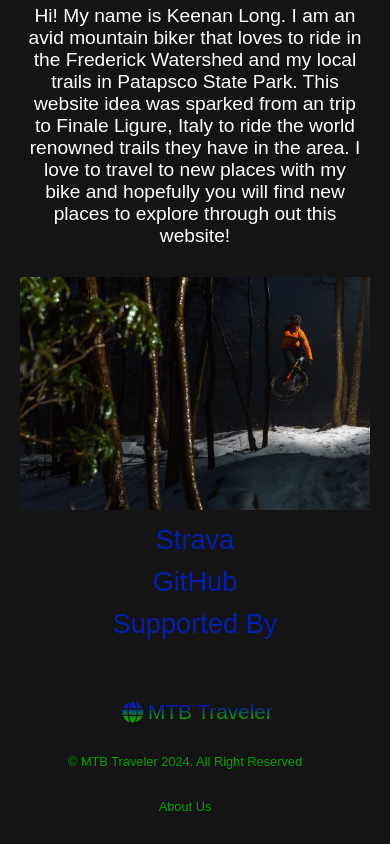
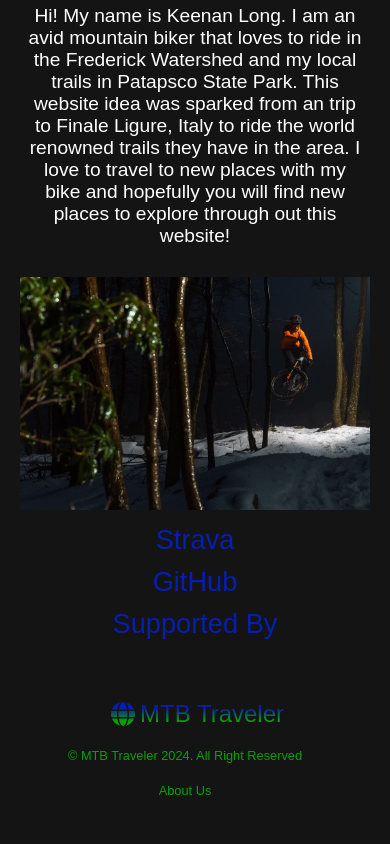
Before and after one commit to keenanlong9/MTB-Traveler, a React (Create React App) app: page /about in a window 390 px wide. Shown: the part 391-1235 px from the top of the page. Built offline with nearby package versions, Linux system fonts and the light colour scheme; no server answers.

Commit message:
Final mobile rendering tweaks

```diff
--- a/src/components/Footer/Footer.css
+++ b/src/components/Footer/Footer.css
@@ -7,21 +7,17 @@
 .footer_container {
     display: flex;
     justify-content: space-between;
-    padding: 30px 110px;
+    align-items: center;
+    padding: 40px 110px;
 }
 
 .footer_container p {
-    padding-top: 30px;
     color: rgb(8, 161, 0);
 }
 
 .footer a {
     text-decoration: none;
     color: rgb(8, 161, 0);
-}
-
-.footer :link#about_us {
-    padding-top: 30px;
 }
 
 @media screen and (max-width: 960px) {
@@ -38,23 +34,16 @@
 @media screen and (max-width: 800px) {
     .footer_container {
         display: grid;
+        row-gap: 20px;
         justify-content: center;
         font-size: 1rem;
         margin-top: 50px;
     }
-
-    .footer_container #navbar_logo {
-        font-size: 1.5rem;
-    }
 }
 
-@media screen and (max-width: 612px) {
+@media screen and (max-width: 565px) {
     .footer_container {
         font-size: 0.8rem;
         padding: 0px 0px 30px;
     }
-
-    .footer_container #navbar_logo {
-        font-size: 1.3rem;
-    }
 }
--- a/src/components/Footer/Footer.js
+++ b/src/components/Footer/Footer.js
@@ -7,10 +7,10 @@ export default function Footer () {
       <div className="footer_container">
         <Link to="/home" id="navbar_logo">
           <i className="fas fa-globe"></i>
-          <span style={{ paddingLeft: "5px" }}>MTB Traveler</span>
+          <span style={{ paddingLeft: "5px", paddingTop: "0px"}}>MTB Traveler</span>
         </Link>
         <p>&copy; MTB Traveler 2024. All Right Reserved</p>
-        <Link to="/about" id="about_us">About Us</Link>
+        <Link to="/about" id="about_us"><p>About Us</p></Link>
       </div>
     </div>
     )
--- a/src/components/NavBar/NavBar.css
+++ b/src/components/NavBar/NavBar.css
@@ -152,6 +152,12 @@
     }
 }
 
+@media screen and ((max-width: 960px) and (max-height: 500px)) {
+    .navbar_menu.active {
+        height: 45vh;
+    }
+}
+
 @media screen and (max-width: 450px) {
     #navbar_logo {
         font-size: 1.9rem;
--- a/src/pages/About/About.css
+++ b/src/pages/About/About.css
@@ -77,6 +77,18 @@
     }
 }
 
+@media screen and (max-width: 1000px) {
+    .about_us {
+        padding-bottom: 40px;
+    }
+}
+
+@media screen and (max-width: 800px) {
+    .about_us {
+        padding-bottom: 0px;
+    }
+}
+
 @media screen and (max-width: 1194px) {
     .about_us_container {
         column-gap: 30px;
--- a/src/pages/Currency/Currency.css
+++ b/src/pages/Currency/Currency.css
@@ -105,6 +105,18 @@
     font-size: 1.0rem;
 }
 
+@media screen and (max-width: 1000px) {
+    .currency {
+        padding-bottom: 40px;
+    }
+}
+
+@media screen and (max-width: 800px) {
+    .currency {
+        padding-bottom: 0px;
+    }
+}
+
 @media screen and (max-width:775px) {
 
     .currency_card {
--- a/src/pages/Explore/Explore.css
+++ b/src/pages/Explore/Explore.css
@@ -127,12 +127,8 @@
 }
 
 @media screen and (max-width: 1060px) {
-    .explore_locations_card p {
-        font-size: 1.0rem;
-    }
-
     .explore_locations_container {
-        padding: 0px 0px 40px 20px;
+        padding: 0px 0px 40px 15px;
     }
 }
 
@@ -143,12 +139,6 @@
         margin-left: -150px;
     }
 
-    .explore_locations_card p {
-        font-size: 1.7rem;
-    }
-}
-
-@media screen and (max-width: 820px) {
     .explore_locations_card p {
         font-size: 1.4rem;
     }
@@ -182,7 +172,3 @@
         font-size: 1.2rem;
     }
 }
-
-@media screen and (max-width: 450px) {
-
-}
--- a/src/pages/Home/Home.css
+++ b/src/pages/Home/Home.css
@@ -134,7 +134,11 @@
     }
 
     .locations_card p {
-        padding-top: 200px;
+        padding-top: 300px;
+    }
+
+    .locations {
+        padding-bottom: 40px;
     }
 }
 
@@ -142,6 +146,12 @@
         .locations_card p {
         padding-top: 310px;
         font-size: 1.4rem;
+    }
+}
+
+@media screen and (max-width: 800px) {
+    .locations {
+        padding-bottom: 0px;
     }
 }
 
--- a/src/pages/Language/Language.css
+++ b/src/pages/Language/Language.css
@@ -147,6 +147,18 @@
     }
 }
 
+@media screen and (max-width: 1000px) {
+    .language_translator {
+        padding-bottom: 40px;
+    }
+}
+
+@media screen and (max-width: 800px) {
+    .language_translator {
+        padding-bottom: 0px;
+    }
+}
+
 @media screen and (max-width: 725px) {
     .language_translator_btns {
         column-gap: 40px;
--- a/src/pages/Location/Location.css
+++ b/src/pages/Location/Location.css
@@ -111,6 +111,12 @@
     width: 100%;
 }
 
+@media screen and (max-width: 1000px) {
+    .location {
+        padding-bottom: 40px;
+    }
+}
+
 @media screen and (max-width: 761px) {
     .location_card {
         height: 242px;
```
